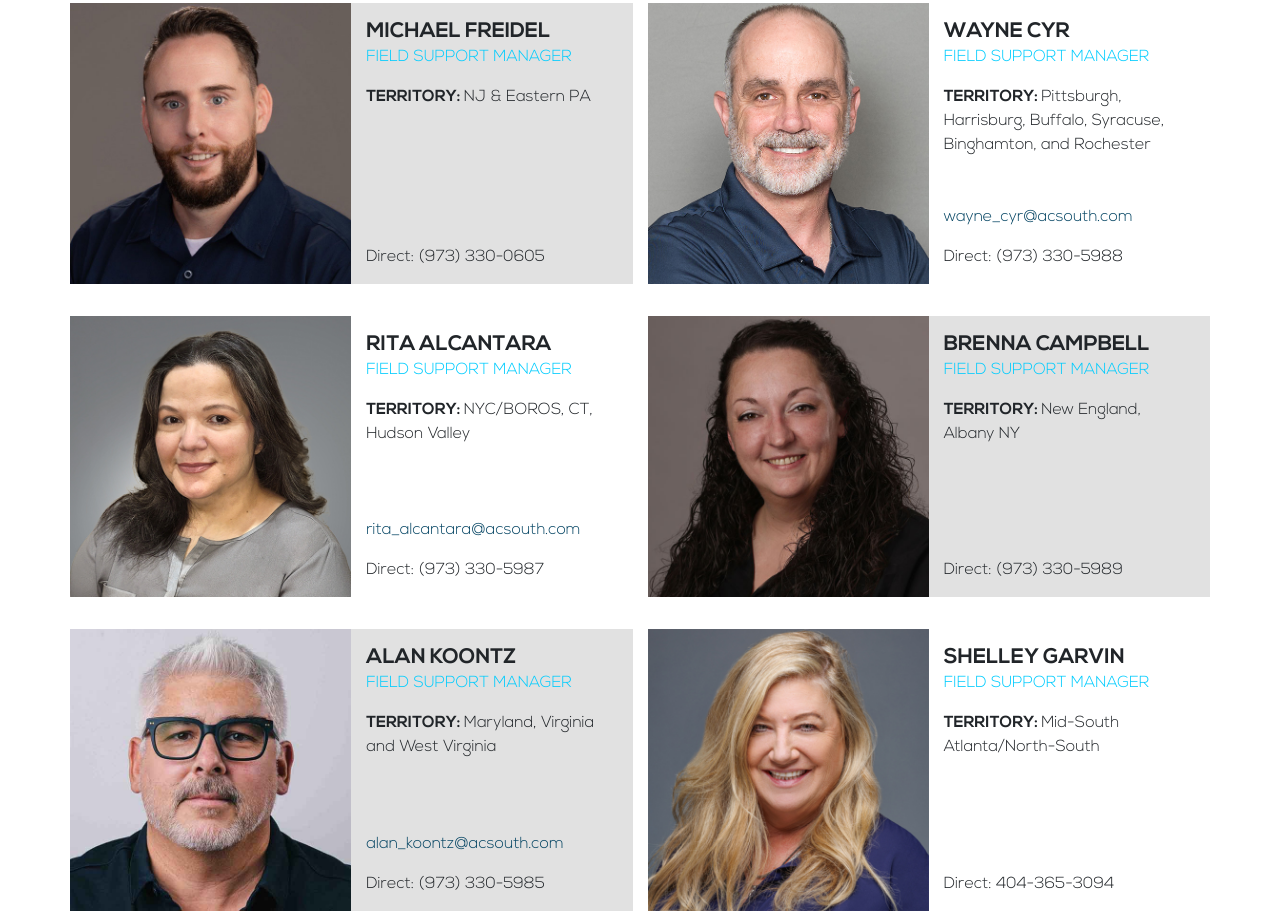
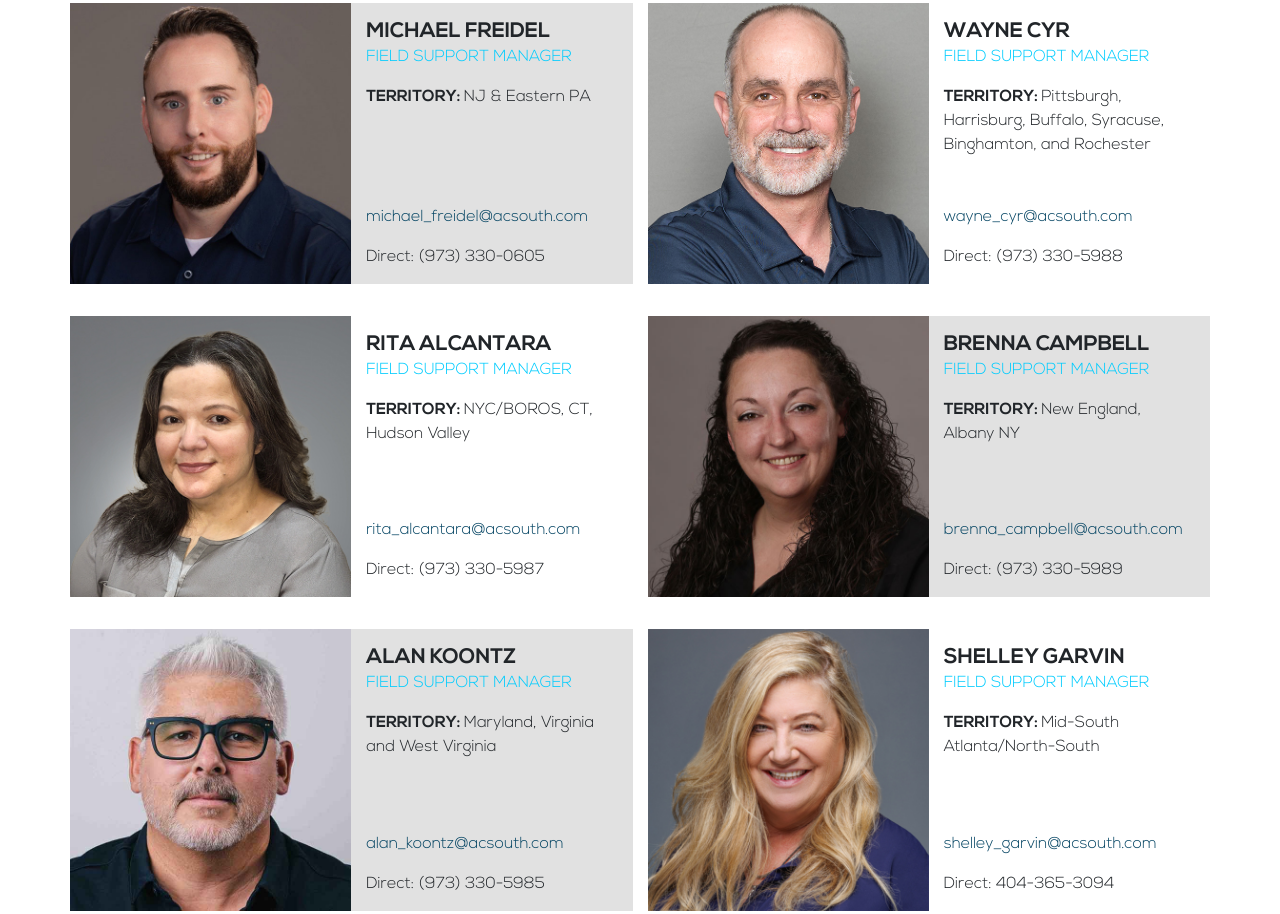
Before and after one commit to Nicscott01/acs-store, a website: page regional-managers.html in a window 1280 px wide. Shown: the part 303-1217 px from the top of the page. Drawn offline with nearby package versions, Linux system fonts and the light colour scheme.

Commit message:
Add missing info

```diff
--- a/regional-managers.html
+++ b/regional-managers.html
@@ -116,7 +116,7 @@
                                     <p><strong class="text-uppercase">Territory: </strong> NJ & Eastern PA</p>
                                 </div>
                                 <div class="bottom">
-                                    <p><a href="mailto:"></a></p>
+                                    <p><a href="mailto:michael_freidel@acsouth.com ">michael_freidel@acsouth.com </a></p>
                                     <p class="mb-0">
     Direct: (973) 330-0605</p>
                                 </div>
@@ -176,7 +176,7 @@
                                     <p><strong class="text-uppercase">Territory: </strong> New England, Albany NY</p>
                                 </div>
                                 <div class="bottom">
-                                    <p><a href="mailto:"></a></p>
+                                    <p><a href="mailto:brenna_campbell@acsouth.com ">brenna_campbell@acsouth.com</a></p>
                                     <p class="mb-0">
     Direct: (973) 330-5989</p>
                                 </div>
@@ -216,7 +216,7 @@
                                     <p><strong class="text-uppercase">Territory: </strong>Mid-South Atlanta/North-South</p>
                                 </div>
                                 <div class="bottom">
-                                    <p><a href="mailto:"></a></p>
+                                    <p><a href="mailto:shelley_garvin@acsouth.com">shelley_garvin@acsouth.com</a></p>
                                     <p class="mb-0">
     Direct: 404-365-3094</p>
                                 </div>
```
